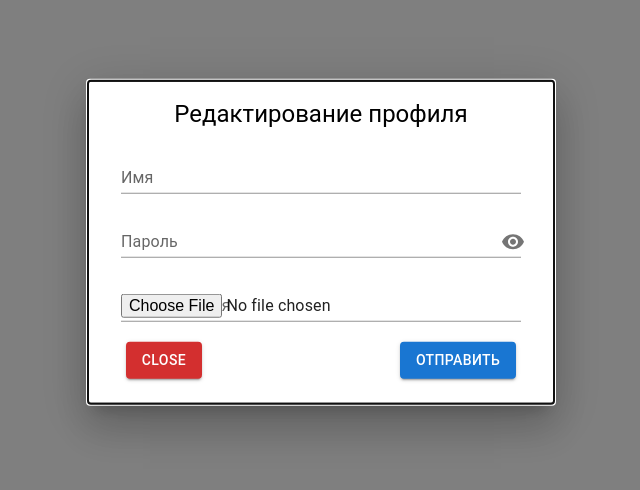
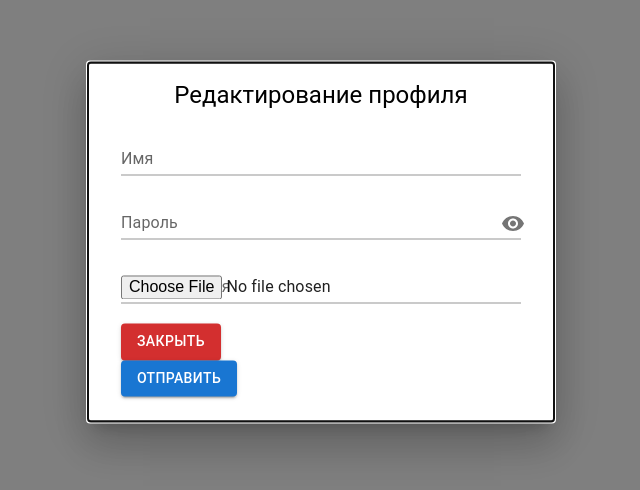
Before and after one commit to Malik-Al/x-partners-test-task, a React (Create React App) app in the folder frontend/: page /account in a window 1280 px wide. Shown: the part 158-648 px from the top of the page, without its empty margins (319-959 px from the left). Built offline with nearby package versions, Linux system fonts and the light colour scheme.

Commit message:
update btn

```diff
--- a/frontend/src/component/UpdateModal.js
+++ b/frontend/src/component/UpdateModal.js
@@ -131,7 +131,7 @@ export default function UpdateModal() {
                   style={{ marginRight: 198 }}
                   onClick={handleClose}
                 >
-                  Close
+                  Закрыть
                 </Button>
                 <Button
                   variant="contained"
```
